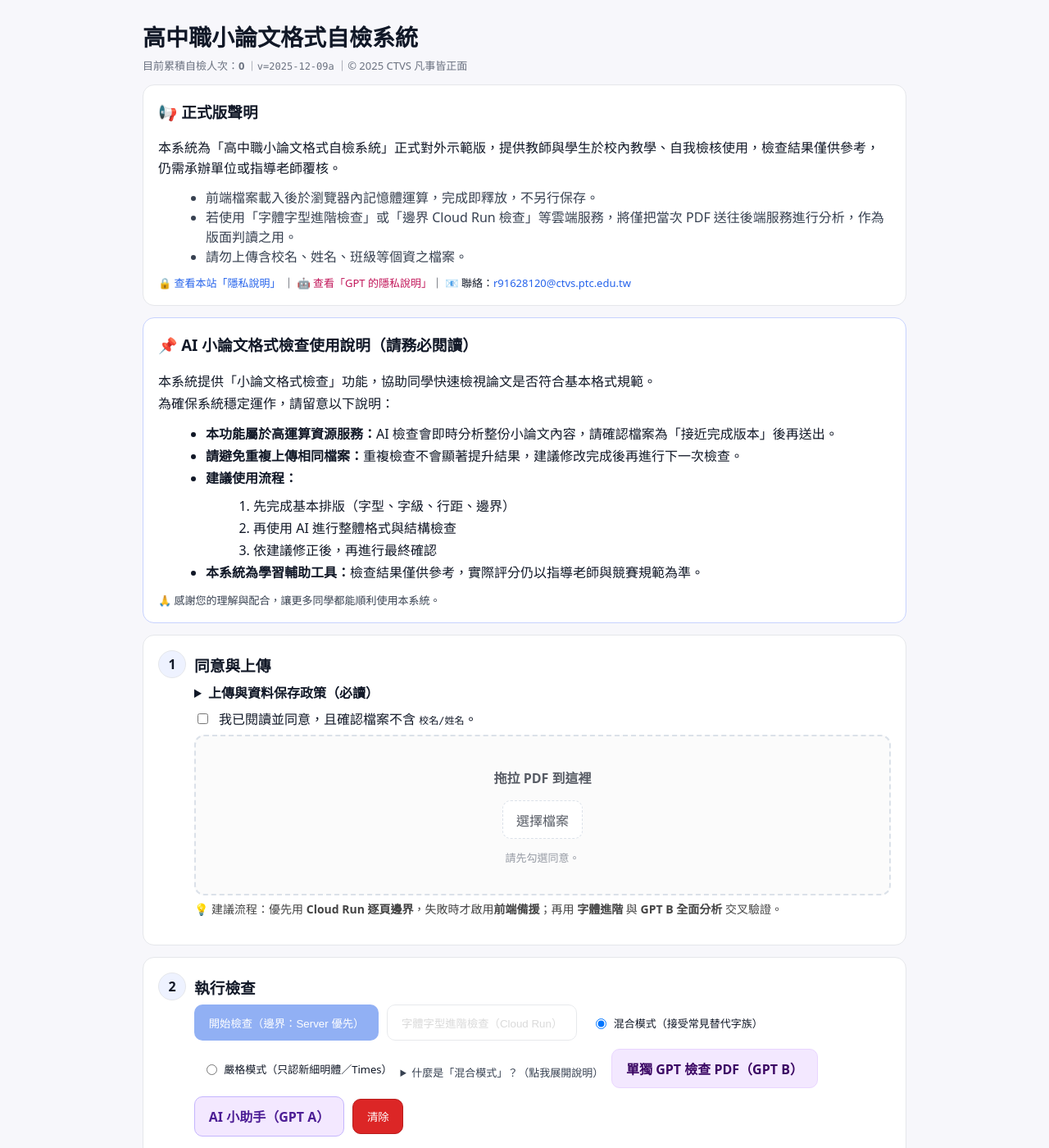
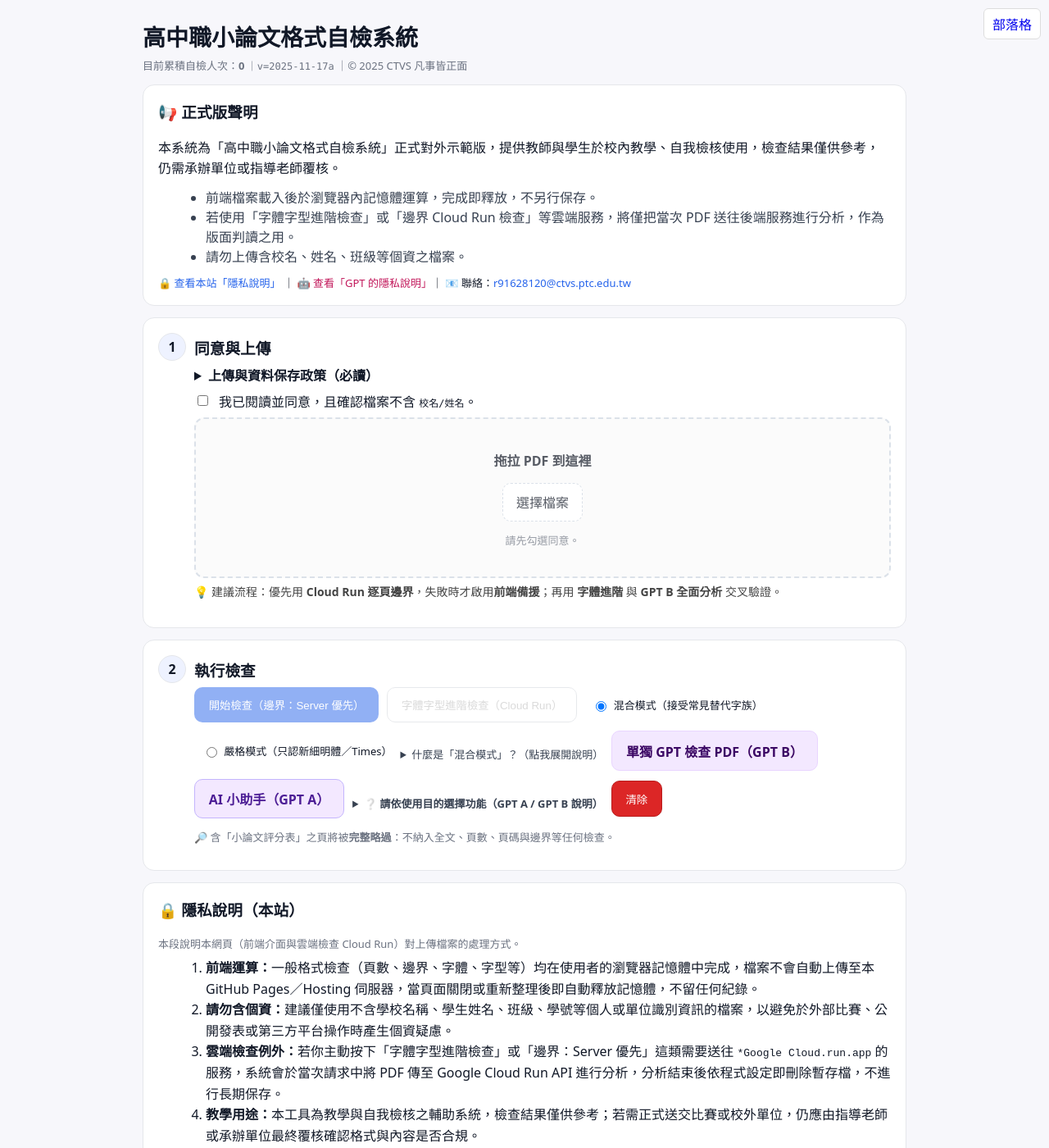
Before and after one commit to r91628120/thesis-checker, a Jekyll site: the page index.html, which Jekyll copies as it is, in a window 1280 px wide and 1400 px high. Shown: the whole window at 82% size. Built offline with Jekyll 4.4.1, drawn with Linux system fonts in a browser that asks for light colours.

Commit message:
Add files via upload

```diff
--- a/index.html
+++ b/index.html
@@ -101,15 +101,15 @@
     <h1>高中職小論文格式自檢系統</h1>
     <p class="meta">
       目前累積自檢人次：<b id="counter">載入中…</b>
-      <span class="mono">｜v=2025-12-09a</span>
+      <span class="mono">｜v=2025-11-17a</span>
       ｜© 2025 CTVS 凡事皆正面
     </p>
-  <!--
+
    <a href="https://r91628120.github.io/thesis-checker/blog.html"
    style="position:fixed; top:10px; right:10px; background:#fff; padding:6px 10px; border-radius:6px; text-decoration:none; border:1px solid #ddd;">
   部落格
    </a>
-   -->
+
   </header>
 
 <!-- 正式版聲明與版本資訊 -->
@@ -128,34 +128,6 @@
   📧 聯絡：<a href="mailto:r91628120@ctvs.ptc.edu.tw" style="color:#2563eb; text-decoration:none;">r91628120@ctvs.ptc.edu.tw</a>
   </p>
 </section>
-
-
-<!-- AI 小論文格式檢查使用說明 -->
-<section class="card" id="ai-usage-note" style="border-color:#c7d2fe;">
-  <h3 style="margin-top:0;">📌 AI 小論文格式檢查使用說明（請務必閱讀）</h3>
-  <p style="margin:6px 0 10px; line-height:1.7; color:#111827;">
-    本系統提供「小論文格式檢查」功能，協助同學快速檢視論文是否符合基本格式規範。<br/>
-    為確保系統穩定運作，請留意以下說明：
-  </p>
-
-  <ul style="margin:0 0 10px 18px; line-height:1.7; color:#111827;">
-    <li><b>本功能屬於高運算資源服務：</b>AI 檢查會即時分析整份小論文內容，請確認檔案為「接近完成版本」後再送出。</li>
-    <li><b>請避免重複上傳相同檔案：</b>重複檢查不會顯著提升結果，建議修改完成後再進行下一次檢查。</li>
-    <li><b>建議使用流程：</b>
-      <ol style="margin:6px 0 0 18px;">
-        <li>先完成基本排版（字型、字級、行距、邊界）</li>
-        <li>再使用 AI 進行整體格式與結構檢查</li>
-        <li>依建議修正後，再進行最終確認</li>
-      </ol>
-    </li>
-    <li><b>本系統為學習輔助工具：</b>檢查結果僅供參考，實際評分仍以指導老師與競賽規範為準。</li>
-  </ul>
-
-  <p style="margin:6px 0 0; font-size:13px; color:#374151;">
-    🙏 感謝您的理解與配合，讓更多同學都能順利使用本系統。
-  </p>
-</section>
-
 
   <!-- Step 1 -->
   <section class="card">
@@ -227,6 +199,31 @@
              href="https://chatgpt.com/g/g-68f77bc5d4008191802b3e5984de6f72-gao-zhong-zhi-xiao-lun-wen-ge-shi-ji-he-yuan-copy">單獨 GPT 檢查 PDF（GPT B）</a>
           <a id="gptA" class="btn-violet" target="_blank" rel="noopener"
              href="https://chatgpt.com/g/g-68c6d9e700c88191872154808e0e0e7b-gao-zhong-zhi-xiao-lun-wen-ge-shi-zi-jian-xi-tong">AI 小助手（GPT A）</a>
+          <details style="margin-top:10px; font-size:13px; color:#374151; max-width:720px">
+            <summary style="cursor:pointer; font-weight:600;">
+             ❔ 請依使用目的選擇功能（GPT A / GPT B 說明）
+            </summary>
+
+            <div style="margin-top:8px; line-height:1.7;">
+              <p><b>🔹 AI 小助手（GPT A）</b><br>
+              適合「協助擴大搜尋全台小論文題目，判斷是否與您的研究主題有相似題目」。<br>
+              👉 本功能<b>不直接讀取 PDF</b>，而是將「本系統檢查結果第 4 項【外部檢索助手】所產生之檢查摘要 JSON」提供給 AI 小助手（GPT A），
+              由 AI 協助進行全台小論文題目之廣泛比對與主題相似性搜尋，作為研究方向與題目檢核之參考。
+              </p>
+
+            <p><b>🔹 單獨 GPT 檢查 PDF（GPT B）</b><br>
+            適合「直接將 PDF 檔案交由 GPT 進行整體內容分析」。<br>
+            👉 本功能屬於外部 AI 工具，與本頁小論文格式檢查流程<b>相互獨立</b>。
+            </p>
+
+            <p style="margin-top:6px;">
+               📌 <b>建議使用流程：</b><br>
+              先使用本系統完成小論文格式檢查 → 再視需要使用 <b>AI 小助手（GPT A）</b>
+              協助進行題目相似性之延伸檢索。
+            </p>
+           </div>
+          </details>
+
           <button id="clearTop" class="danger">清除</button>
         </div>
         <p class="hint">🔎 含「小論文評分表」之頁將被<strong>完整略過</strong>：不納入全文、頁數、頁碼與邊界等任何檢查。</p>
```
